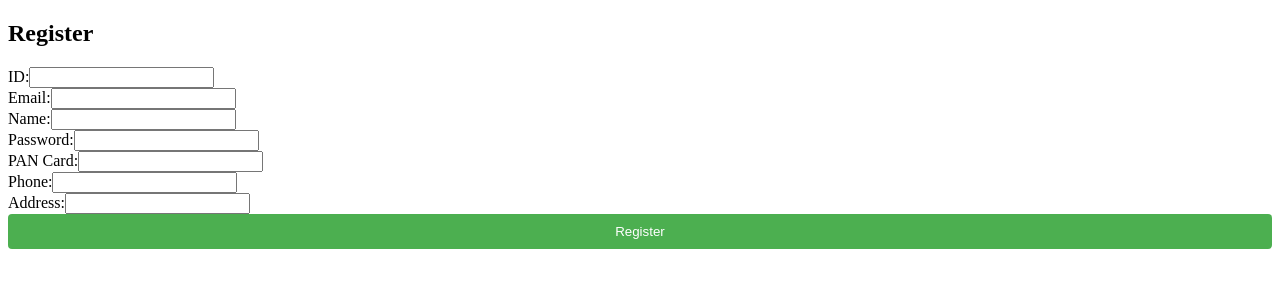
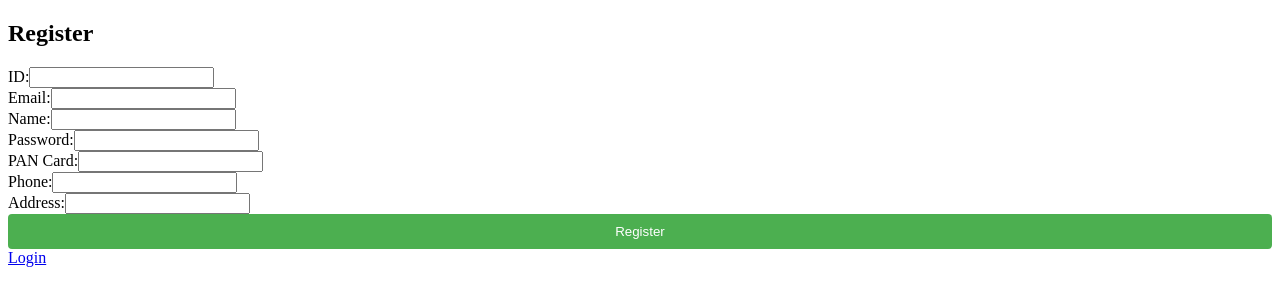
Before and after one commit to Bhaskar-459/eco-explorers, a React (Vite) app in the folder frontend/eco-explorers/: page /registerPeople in a window 1280 px wide. Shown: the top 306 px of the page. Built offline with nearby package versions, Linux system fonts and the light colour scheme.

Commit message:
People login , register created.

```diff
--- a/frontend/eco-explorers/src/Common/Login/PeopleLogin.jsx
+++ b/frontend/eco-explorers/src/Common/Login/PeopleLogin.jsx
@@ -52,7 +52,7 @@ function LoginPeople() {
         </div>
         <button type="submit">Login</button>
       </form>
-      <Link to="/registerCompany">Register</Link>
+      <Link to="/registerPeople">Register</Link>
     </div>
 
   );
--- a/frontend/eco-explorers/src/Common/Signup/PeopleSignup.jsx
+++ b/frontend/eco-explorers/src/Common/Signup/PeopleSignup.jsx
@@ -1,6 +1,7 @@
 // components/Registration.js
 import React, { useState } from 'react';
 import axios from 'axios';
+import { Link } from 'react-router-dom'
 
 function SignupPeople() {
   const [formData, setFormData] = useState({
@@ -76,6 +77,7 @@ function SignupPeople() {
         </div>
         <button type="submit">Register</button>
       </form>
+      <Link to="/loginPeople">Login</Link>
     </div>
   );
 }
```
